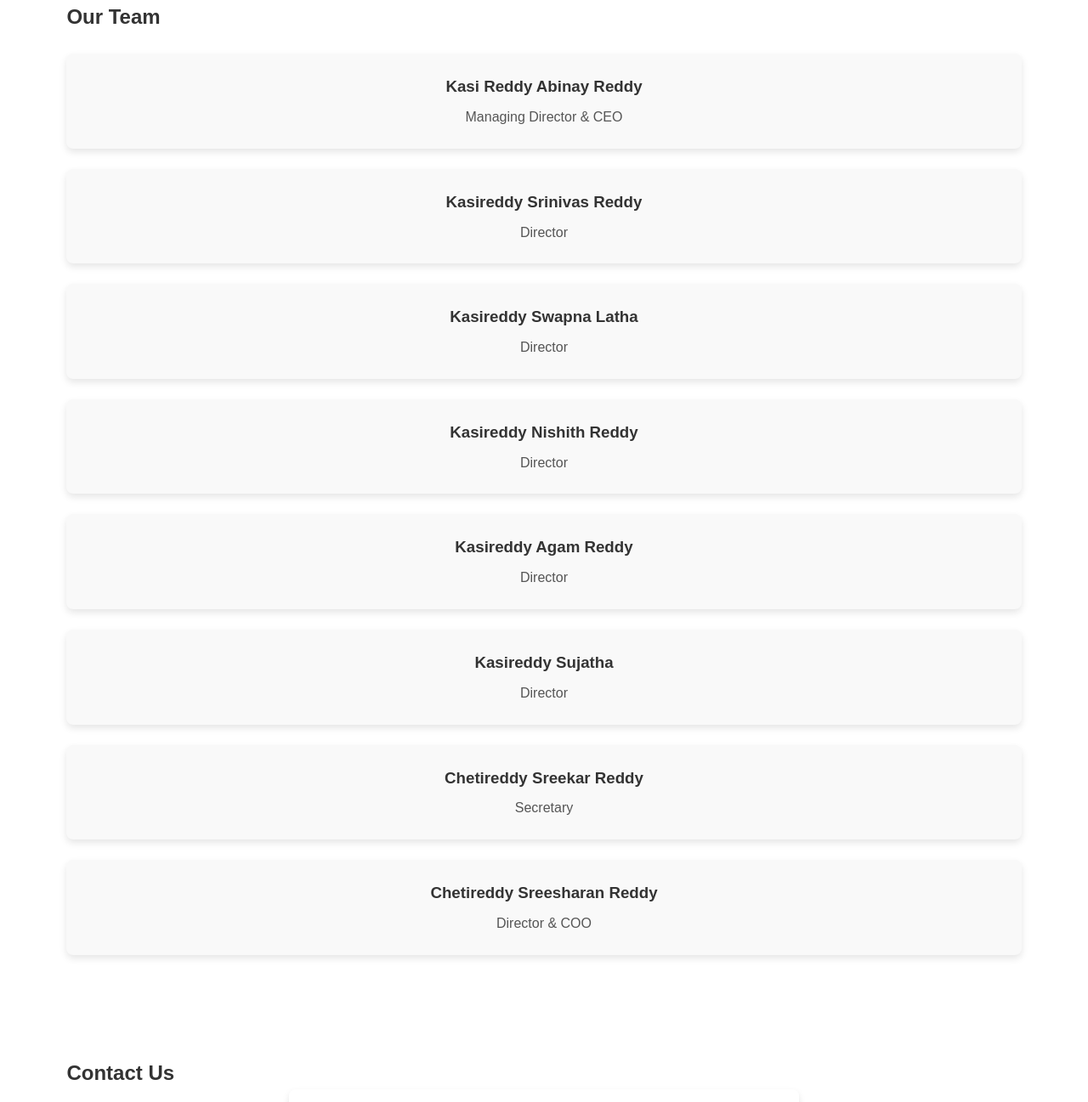
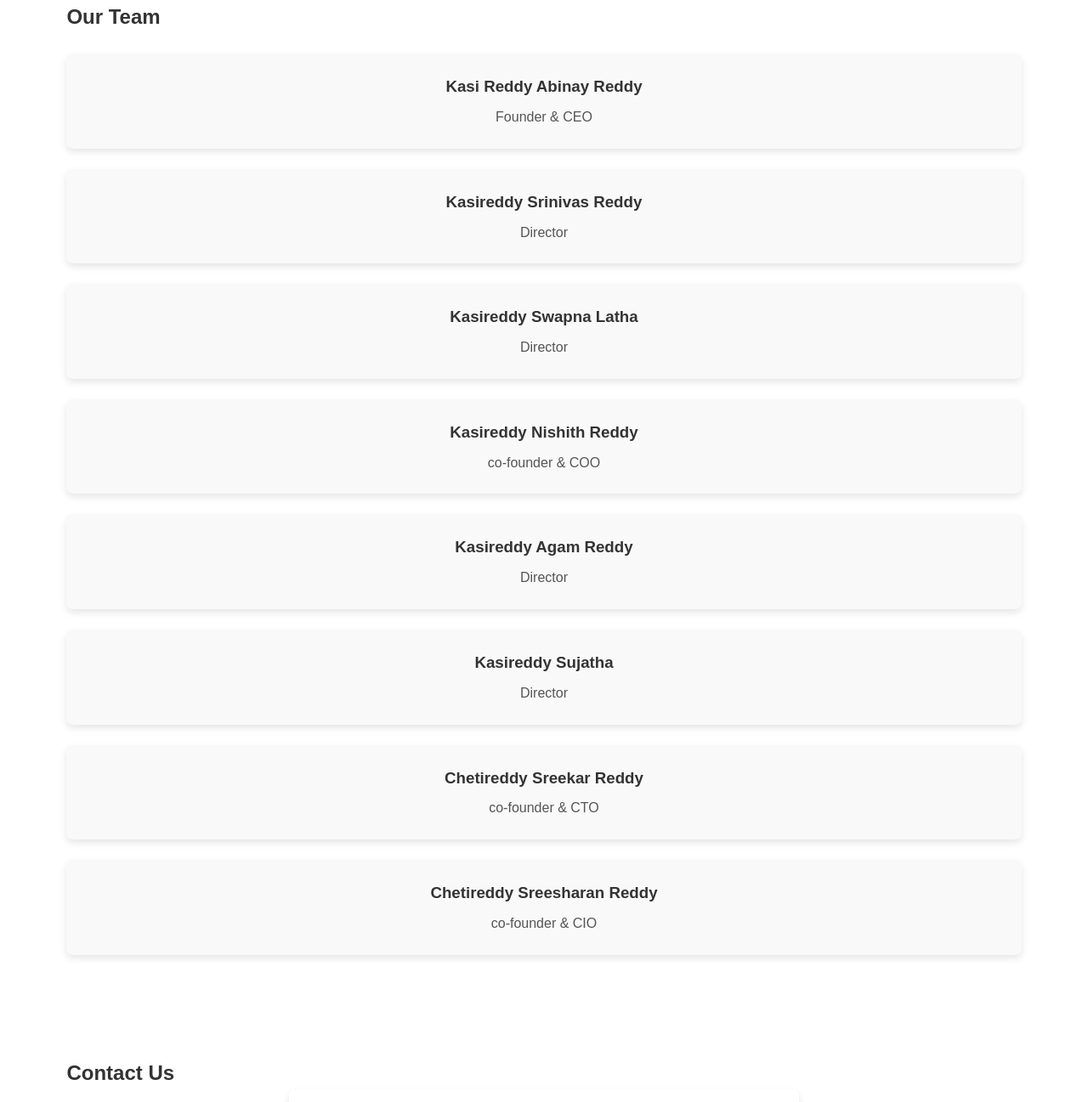
Before and after one commit to AbinayReddy2501/Swapnasriniinnovations, a plain HTML site: page index.html in a window 1280 px wide. Shown: the part 1218-2515 px from the top of the page at 85% size. Drawn offline with Linux system fonts and the light colour scheme.

Commit message:
Update index.html

```diff
--- a/index.html
+++ b/index.html
@@ -271,7 +271,7 @@
             <h2>Our Team</h2>
             <div class="team-member">
                 <h3>Kasi Reddy Abinay Reddy</h3>
-                <p>Managing Director & CEO</p>
+                <p>Founder & CEO</p>
             </div>
             <div class="team-member">
                 <h3>Kasireddy Srinivas Reddy</h3>
@@ -283,7 +283,7 @@
             </div>
             <div class="team-member">
                 <h3>Kasireddy Nishith Reddy</h3>
-                <p>Director</p>
+                <p>co-founder & COO</p>
             </div>
             <div class="team-member">
                 <h3>Kasireddy Agam Reddy</h3>
@@ -295,11 +295,11 @@
             </div>
             <div class="team-member">
                 <h3>Chetireddy Sreekar Reddy</h3>
-                <p>Secretary</p>
+                <p>co-founder & CTO</p>
             </div>
             <div class="team-member">
                 <h3>Chetireddy Sreesharan Reddy</h3>
-                <p>Director & COO</p>
+                <p>co-founder & CIO</p>
             </div>
         </div>
     </section>
```
